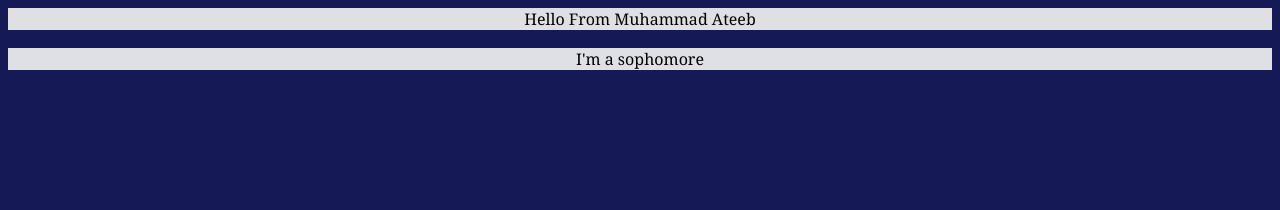
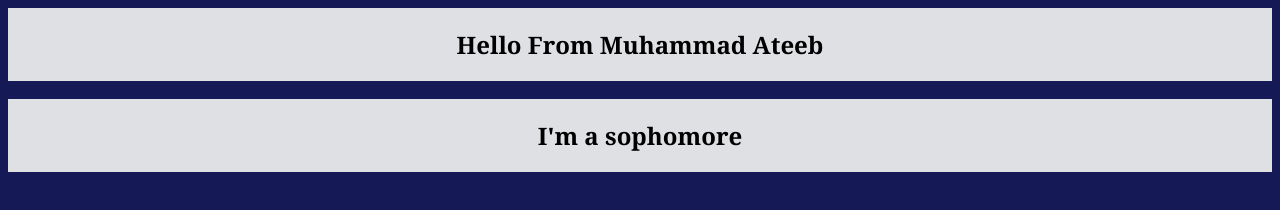
Before and after one commit to mAteeb10/Practice-Website, a plain HTML site: page Index.html in a window 1280 px wide. Drawn offline with Linux system fonts and the light colour scheme.

Commit message:
Added Heading tag

```diff
--- a/Index.html
+++ b/Index.html
@@ -9,9 +9,9 @@
 </head>
 <body>
     <section>
-    <div class="Heading1"> Hello From Muhammad Ateeb </div>
+    <div class="Heading1"> <h1>Hello From Muhammad Ateeb</h1> </div>
     <br>
-    <div class="Heading2"> I'm a sophomore</div>
+    <div class="Heading2"> <h1>I'm a sophomore</h1> </div>
     </section>
 </body>
 </html>
```
